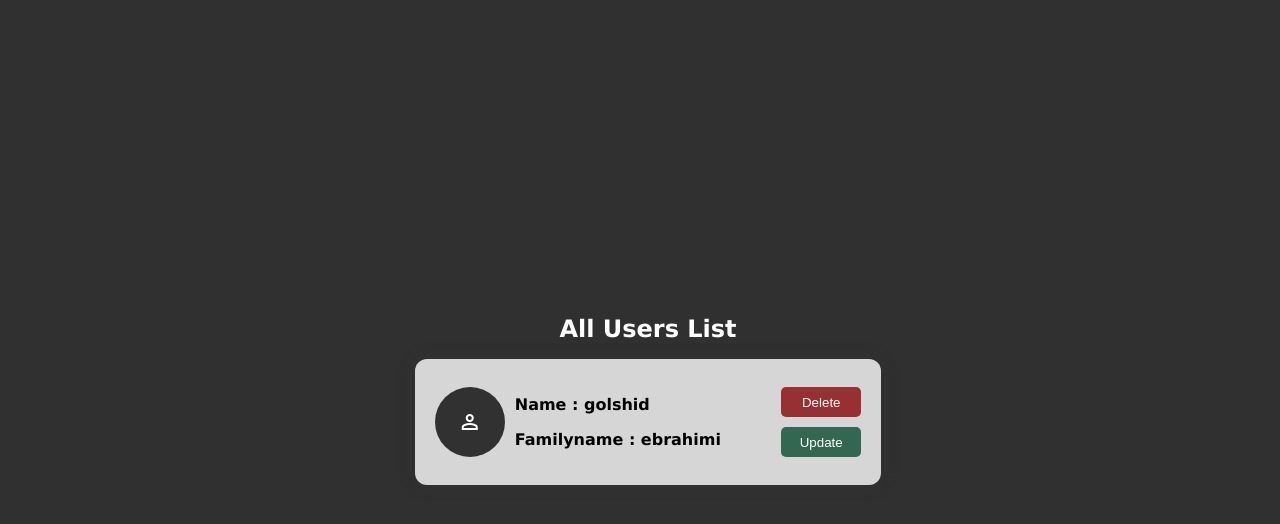
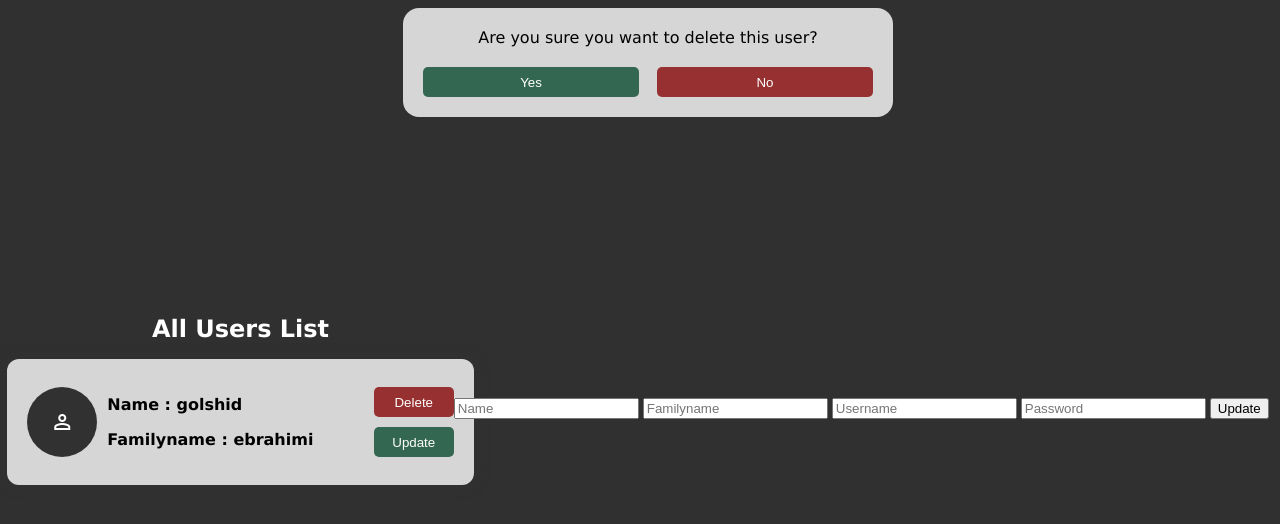
Before and after one commit to golsh1d/register-form, a website: page frontend/users.html in a window 1280 px wide. Drawn offline with nearby package versions, Linux system fonts and the light colour scheme.

Commit message:
develope delete modal

```diff
--- a/frontend/css/usersStyle.css
+++ b/frontend/css/usersStyle.css
@@ -96,6 +96,58 @@ button.update-btn{
 button.update-btn:hover{
     cursor: pointer;
     background-color: #214737;
+}
+
+div.del-modal{
+    width: 450px;
+    height: min-content;
+    padding: 20px;
+    text-align: center;
+    background: rgba(255, 255, 255, 0.8);
+    border-radius: 16px;
+    font-family: 'Lucida Sans', 'Lucida Sans Regular', 'Lucida Grande', 'Lucida Sans Unicode', Geneva, Verdana, sans-serif;
+    position: absolute;
+    top: 0;
+}
+
+div.del-btn-container{
+    width: 100%;
+    display: flex;
+    align-items: center;
+    justify-content: space-between;
+    margin-top: 20px;
+}
+
+div.del-modal button.yes-btn{
+    width: 48%;
+    height: 30px;
+    border-radius: 5px;
+    border: none;
+    outline: none;
+    background-color: #346751;
+    color: white;
+    transition: all 0.2s ease;
+}
+
+div.del-modal button.yes-btn:hover{
+    background-color: #214737;
+    cursor: pointer;
+}
+
+div.del-modal button.no-btn{
+    width: 48%;
+    height: 30px;
+    border-radius: 5px;
+    border: none;
+    outline: none;
+    background-color: #973131;
+    color: white;
+    transition: all 0.2s ease;
+}
+
+div.del-modal button.no-btn:hover{
+    background-color: #581616;
+    cursor: pointer;
 }
 
 @media (min-width: 576px) {
--- a/frontend/users.html
+++ b/frontend/users.html
@@ -32,6 +32,20 @@
             </div>
         </div>
     </section>
+    <div class="del-modal">
+        Are you sure you want to delete this user?
+        <div class="del-btn-container">
+            <button class="yes-btn">Yes</button>
+            <button class="no-btn">No</button>
+        </div>
+    </div>
+    <div class="update-modal">
+        <input type="text" placeholder="Name">
+        <input type="text" placeholder="Familyname">
+        <input type="text" placeholder="Username">
+        <input type="text" placeholder="Password">
+        <button>Update</button>
+    </div>
     <script src="./scripts/users.js"></script>
 </body>
 </html>
```
